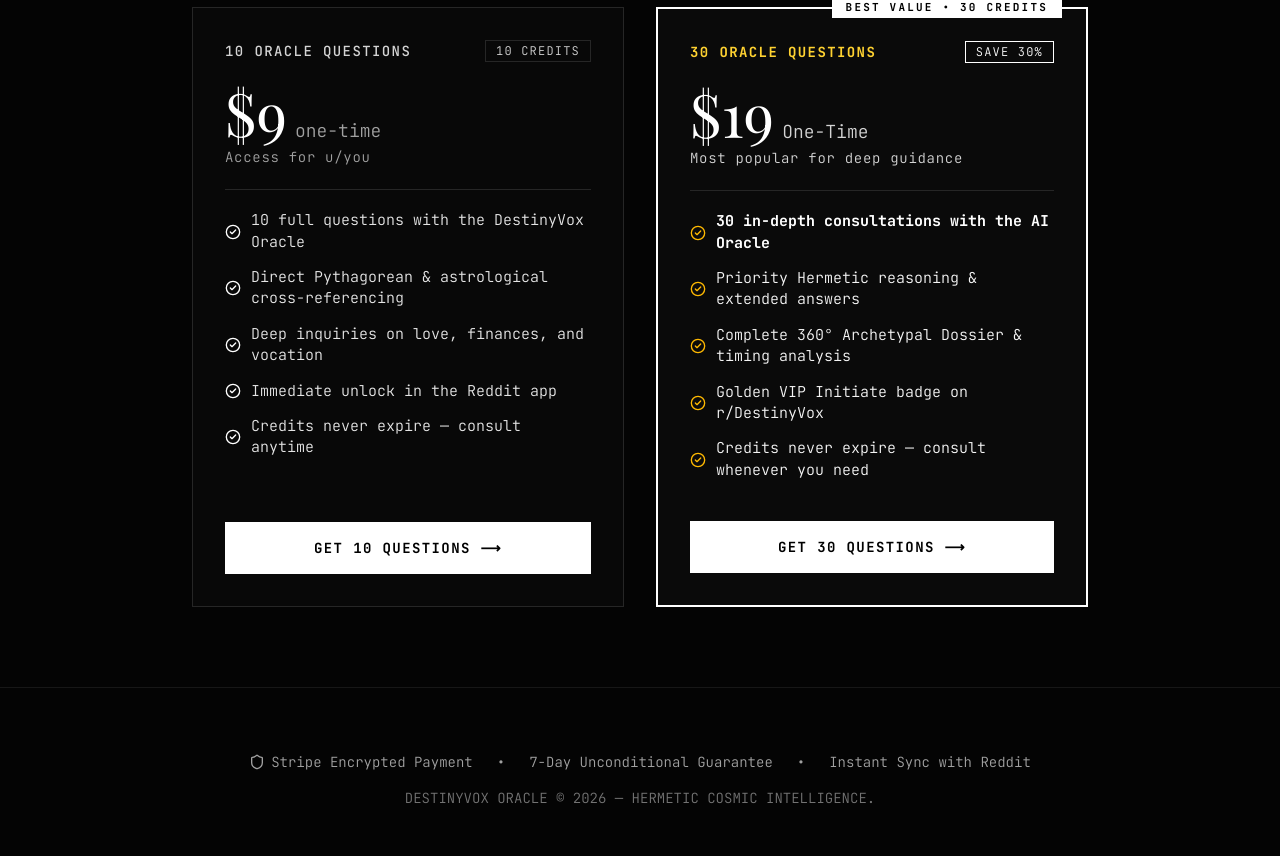
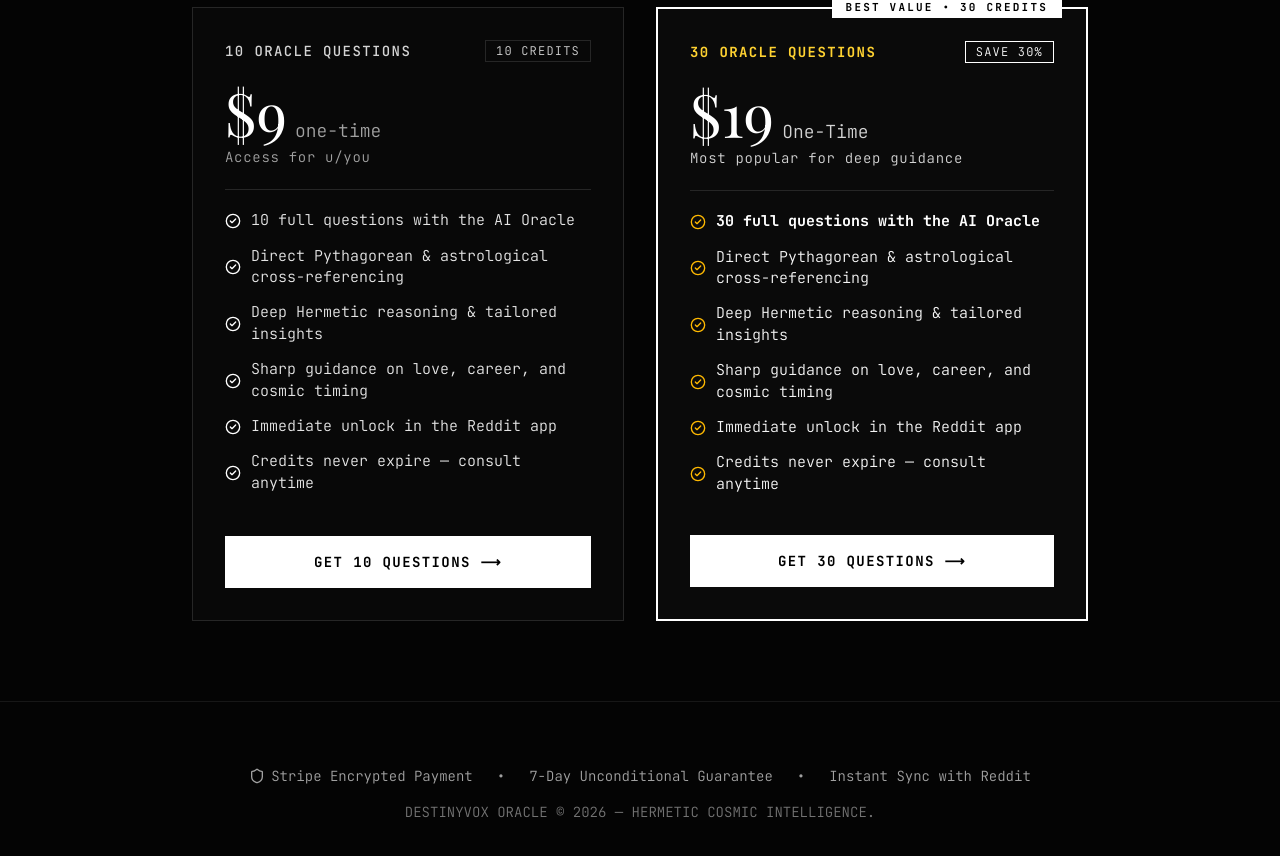
Before and after one commit to felipedutrag/destinyvox, a Next.js app: page / in a window 1280 px wide. Shown: the part 1713-2569 px from the top of the page. Built offline with nearby package versions, Linux system fonts and the light colour scheme; a web font is replaced by a local one.

Commit message:
feat(pricing): harmonize perks across plans preserving question count and gold accents

```diff
--- a/src/components/App.tsx
+++ b/src/components/App.tsx
@@ -52,9 +52,10 @@
       period: "one-time",
       userNote: (user: string) => `Access for u/${user || "you"}`,
       perks: [
-        "10 full questions with the DestinyVox Oracle",
+        "10 full questions with the AI Oracle",
         "Direct Pythagorean & astrological cross-referencing",
-        "Deep inquiries on love, finances, and vocation",
+        "Deep Hermetic reasoning & tailored insights",
+        "Sharp guidance on love, career, and cosmic timing",
         "Immediate unlock in the Reddit app",
         "Credits never expire — consult anytime",
       ],
@@ -69,11 +70,12 @@
       period: "one-time",
       subText: "Most popular for deep guidance",
       perks: [
-        "30 in-depth consultations with the AI Oracle",
-        "Priority Hermetic reasoning & extended answers",
-        "Complete 360° Archetypal Dossier & timing analysis",
-        "Golden VIP Initiate badge on r/DestinyVox",
-        "Credits never expire — consult whenever you need",
+        "30 full questions with the AI Oracle",
+        "Direct Pythagorean & astrological cross-referencing",
+        "Deep Hermetic reasoning & tailored insights",
+        "Sharp guidance on love, career, and cosmic timing",
+        "Immediate unlock in the Reddit app",
+        "Credits never expire — consult anytime",
       ],
       button: "GET 30 QUESTIONS ⟶",
       buttonLoading: "CONNECTING TO STRIPE...",
@@ -133,9 +135,10 @@
       period: "pagamento único",
       userNote: (user: string) => `Acesso para u/${user || "você"}`,
       perks: [
-        "10 consultas completas com o Oráculo DestinyVox",
+        "10 consultas completas com o Oráculo IA",
         "Cruzamento direto com seu mapa numerológico",
-        "Análises cirúrgicas sobre amor, carreira e timing",
+        "Raciocínio hermético e análises aprofundadas",
+        "Respostas cirúrgicas sobre amor, carreira e timing",
         "Desbloqueio imediato no app do Reddit",
         "Créditos não expiram — use quando desejar",
       ],
@@ -150,11 +153,12 @@
       period: "pagamento único",
       subText: "Melhor custo-benefício para respostas profundas",
       perks: [
-        "30 consultas aprofundadas com o Oráculo IA",
-        "Raciocínio hermético prioritário e respostas estendidas",
-        "Dossiê Arquetípico 360° e previsão de Ano Pessoal",
-        "Selo Dourado de Iniciado VIP no r/DestinyVox",
-        "Créditos não expiram — consulte sempre que precisar",
+        "30 consultas completas com o Oráculo IA",
+        "Cruzamento direto com seu mapa numerológico",
+        "Raciocínio hermético e análises aprofundadas",
+        "Respostas cirúrgicas sobre amor, carreira e timing",
+        "Desbloqueio imediato no app do Reddit",
+        "Créditos não expiram — use quando desejar",
       ],
       button: "OBTER 30 PERGUNTAS ⟶",
       buttonLoading: "CONECTANDO AO STRIPE...",
@@ -214,11 +218,12 @@
       period: "pago único",
       userNote: (user: string) => `Acceso para u/${user || "ti"}`,
       perks: [
-        "10 consultas completas con el Oráculo DestinyVox",
+        "10 consultas completas con el Oráculo IA",
         "Cruce directo con tus coordenadas pitagóricas",
-        "Análisis profundo de amor, dinero y vocación",
+        "Razonamiento hermético y análisis profundos",
+        "Orientación precisa en amor, carrera y timing cósmico",
         "Desbloqueo inmediato en la app de Reddit",
-        "Créditos sin vencimiento — consulta cuando quieras",
+        "Créditos sin vencimiento — úsalos cuando desees",
       ],
       button: "OBTENER 10 PREGUNTAS ⟶",
       buttonLoading: "CONECTANDO CON STRIPE...",
@@ -231,11 +236,12 @@
       period: "pago único",
       subText: "El paquete preferido para orientación profunda",
       perks: [
-        "30 consultas profundas con el Oráculo IA",
-        "Razonamiento hermético prioritario y respuestas ampliadas",
-        "Dossier Arquetípico 360° y pronóstico de ciclos",
-        "Insignia Dorada de Iniciado VIP en r/DestinyVox",
-        "Créditos sin vencimiento — consulta siempre que lo necesites",
+        "30 consultas completas con el Oráculo IA",
+        "Cruce directo con tus coordenadas pitagóricas",
+        "Razonamiento hermético y análisis profundos",
+        "Orientación precisa en amor, carrera y timing cósmico",
+        "Desbloqueo inmediato en la app de Reddit",
+        "Créditos sin vencimiento — úsalos cuando desees",
       ],
       button: "OBTENER 30 PREGUNTAS ⟶",
       buttonLoading: "CONECTANDO CON STRIPE...",
```
